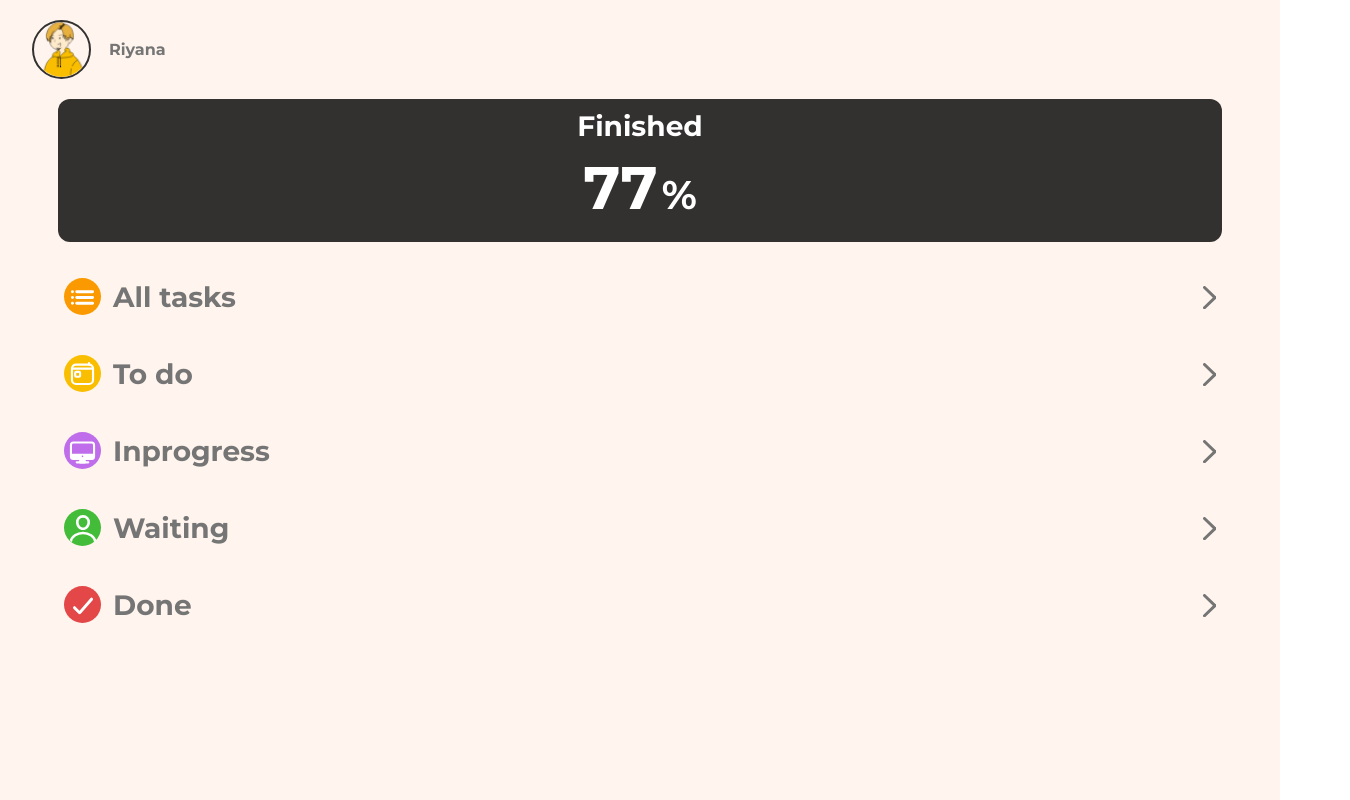
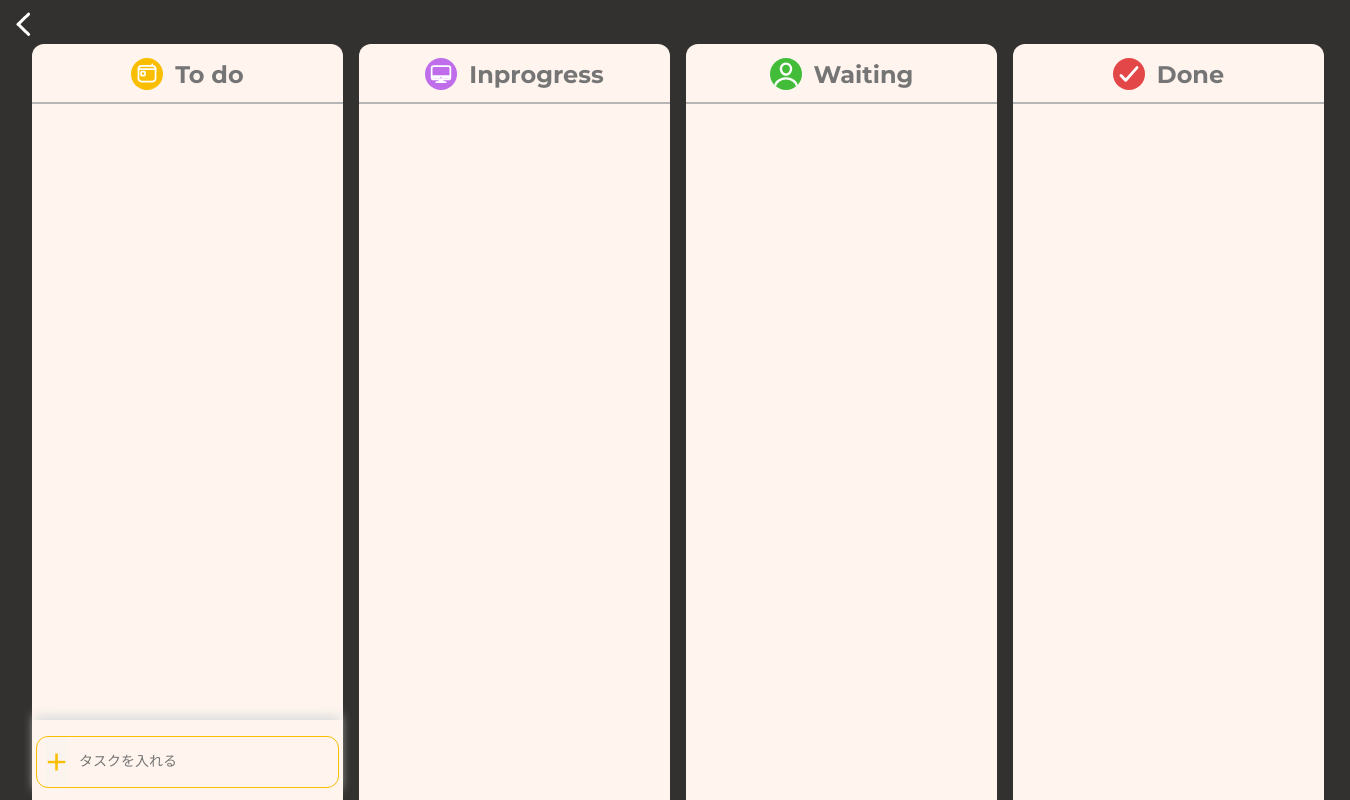
Before and after one commit to Ryanghai/vue-cli-todo, a Vue app: page /#/all in a window 1280 px wide. Shown: the whole page, 1350 px wide, since content can reach past the window. Built offline with nearby package versions, Linux system fonts and the light colour scheme.

Commit message:
push for restart

```diff
--- a/src/router/index.js
+++ b/src/router/index.js
@@ -25,7 +25,7 @@
 ]
 
 const router = new VueRouter({
-  mode: 'history',
+  mode: 'hash',
   base: process.env.BASE_URL,
   routes
 })
--- a/src/views/All.vue
+++ b/src/views/All.vue
@@ -1,4 +1,8 @@
 <template>
+  <div class="container">
+    <a href="/" class="page-back">
+      <img src="@/assets/back.png" alt="page back button">
+    </a>
     <div class="all-task-container">
       <div class="tasks">
         <div class="task">
@@ -67,6 +71,7 @@
         <input type="submit" value="+" :disabled="body === ''" @click="addList" />
       </div> -->
     </div>
+  </div>
 </template>
 
 <script>
@@ -110,6 +115,15 @@
   background-color: #333130;
   height: 100vh;
   width: 1350px;
+}
+
+.page-back {
+  text-align: left;
+}
+.page-back img {
+  position: fixed;
+  left: 16px;
+  top: 12px;
 }
 
 .tasks {
```
Also changed, not shown: src/assets/back.png (added). Lines whose indentation alone changed are shown as unchanged.
